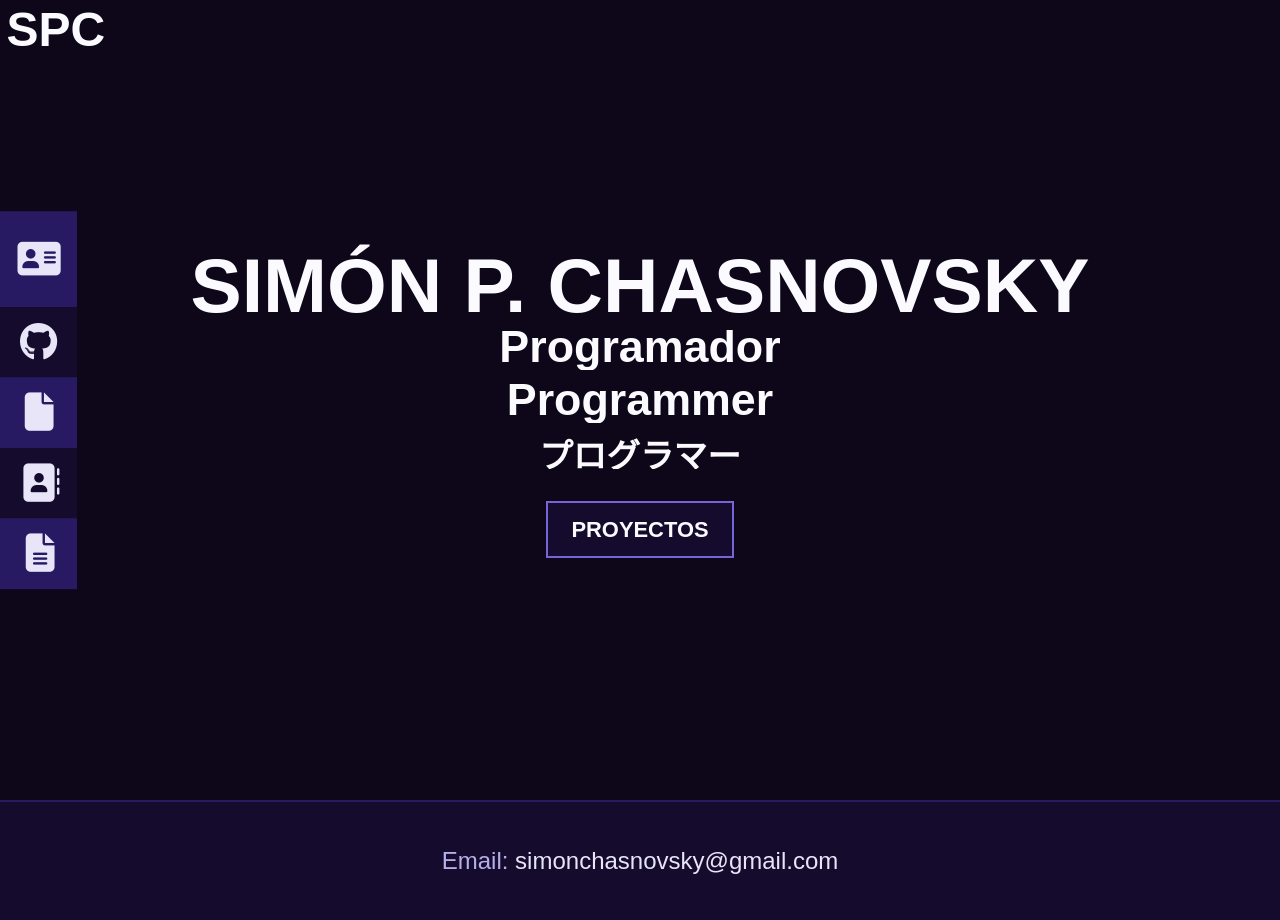
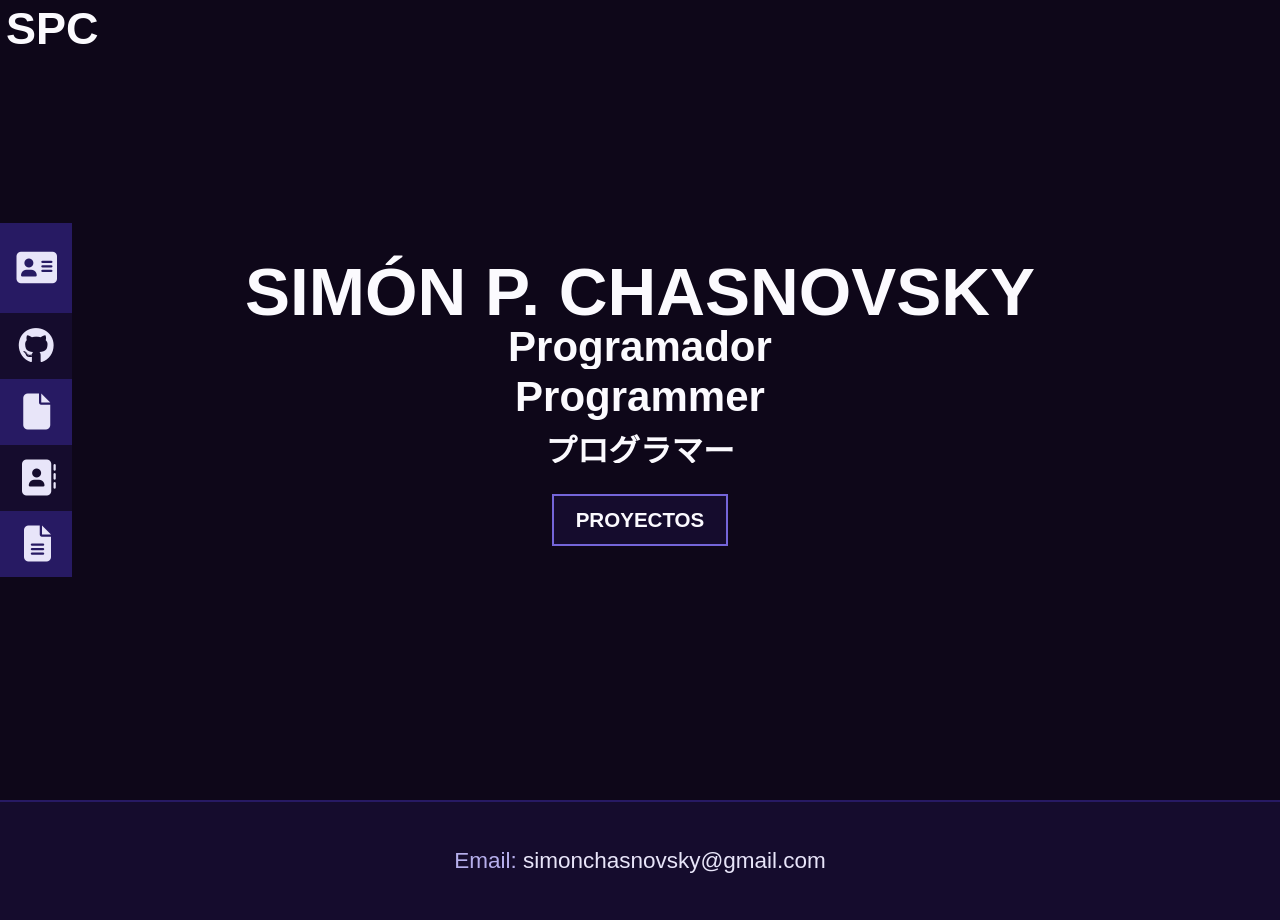
Before and after one commit to SimonARG/simonarg.github.io, a PHP site: page / in a window 1280 px wide. Run offline with PHP 8.4, Linux system fonts and the light colour scheme; some web fonts are replaced.

Commit message:
Made media queries

```diff
--- a/css/index.css
+++ b/css/index.css
@@ -22,6 +22,14 @@
 
 button {
     outline: none;
+}
+
+input,
+textarea,
+button,
+select,
+a {
+    -webkit-tap-highlight-color: transparent;
 }
 
 html, body, div, span, applet, object, iframe,
@@ -91,8 +99,8 @@ body {
 }
 
 .body-container {
-    max-width: 100vw;
-    height: 100vh;
+    min-height: 100vh;
+    height: 100svh;
     background-color: var(--8darkest);
     display: flex;
     justify-content: center;
@@ -106,12 +114,12 @@ body {
 }
 
 .name {
-    font-size: max(6vw, 28px);
     font-weight: 810;
     color: var(--1brightest);
     user-select: none;
     background-color: var(--8darkest);
     padding-top: .3rem;
+    white-space: nowrap;
 }
 
 .ani-name:hover {
@@ -242,13 +250,9 @@ body {
     position: fixed;
     display: flex;
     align-items: center;
-    margin-left: -8.2rem;
-    top: 50%;
-    transform: translate(0, -50%);
 }
 
 .left-bar ul li a {
-    width: 13rem;
     display: flex;
     align-items: center;
     justify-content: flex-end;
@@ -258,13 +262,11 @@ body {
 
 .left-bar ul li a span {
     font-size: 2rem;
-    text-align: right;
     user-select: none
 }
 
 .left-bar ul li a i {
     font-size: 2.4rem;
-    margin-left: 1.9rem;
 }
 
 .left-bar li {
@@ -277,26 +279,6 @@ body {
     transition: transform 0.45s cubic-bezier(0.175, 0.885, 0.32, 1.275);
 }
 
-.left-bar li:hover {
-    transform: translateX(45%);
-}
-
-.left-bar-cv i {
-    margin-right: .45rem;
-}
-
-.left-bar-github i {
-    margin-right: 0.23rem;
-}
-
-.left-bar-socials i {
-    margin-right: .09rem;
-}
-
-.left-bar-blog i {
-    margin-right: .4rem;
-}
-
 .left-bar-about {
     cursor: pointer;
 }
@@ -305,17 +287,8 @@ body {
     cursor: pointer;
 }
 
-.holder {
-    position: fixed;
-    top: 30%;
-    left: 50%;
-    transform: translate(-50%, -30%);
-}
-
 .about-container {
     background-color: var(--7);
-    height: auto;
-    width: 60vw;
     color: var(--2);
     font-size: 1.6rem;
     padding: 0 2rem 3.4rem 2rem;
@@ -373,7 +346,6 @@ body {
 .socials-grid {
     display: grid;
     gap: 1em;
-    grid-template-columns: 1fr 1fr;
     justify-content: space-around;
     padding-right: 1rem;
 }
@@ -448,29 +420,256 @@ body {
     text-shadow: 0 0 8px var(--3);
 }
 
-@media only screen and (min-width: 2400px)
-{
-    html {
-        font-size: 30px;
+@media only screen and (max-width: 600px) {
+    :root {
+        font-size: 12px;
+    }
+    .left-bar {
+        position: fixed;
+        display: flex;
+        align-items: center;
+        top: 0;
+        margin-top: -6rem;
+    }
+    .left-bar ul {
+        display: flex;
+    }
+    .left-bar ul li a {
+        min-width: 20vw;
+        width: 20svw;
+        flex-direction: column;
+    }
+    .left-bar ul li a span {
+        text-align: center;
+        white-space: nowrap;
+        margin-bottom: 2rem;
+        margin-top: 2rem;
+    }
+    .left-bar li:hover {
+        transform: translateY(45%);
+    }
+    .logo {
+        margin-top: 4rem;
+    }
+    .name {
+        font-size: 3rem;
+    }
+    .holder {
+        position: fixed;
+        top: 50%;
+        left: 50%;
+        transform: translate(-50%, -50%);
+    }
+    .socials-grid {
+        grid-template-columns: 1fr;
+    }
+    .about-container {
+        min-width: 95vw;
+        width: 95svw;
+        height: auto;
     }
 }
 
-@media only screen and (min-width: 768px) and (max-width: 1440px)
-{
-    html {
-        font-size: 16px;
+@media only screen and (min-width: 600px) {
+    :root {
+        font-size: 13px;
+    }
+    .left-bar {
+        margin-left: -8.2rem;
+        top: 50%;
+        transform: translate(0, -50%);
+    }
+    .left-bar ul li a {
+        width: 13rem;
+    }
+    .left-bar ul li a span {
+        text-align: right;
+    }
+    .left-bar ul li a i {
+        margin-left: 1.9rem;
+    }
+    .left-bar li:hover {
+        transform: translateX(45%);
+    }
+    .left-bar-cv i {
+        margin-right: .45rem;
+    }
+    .left-bar-github i {
+        margin-right: 0.23rem;
+    }
+    .left-bar-socials i {
+        margin-right: .09rem;
+    }
+    .left-bar-blog i {
+        margin-right: .4rem;
+    }
+    .name {
+        font-size: 4.5rem;
+    }
+    .holder {
+        position: fixed;
+        top: 30%;
+        left: 50%;
+        transform: translate(-50%, -30%);
+    }
+    .socials-grid {
+        grid-template-columns: 1fr 1fr;
+    }
+    .about-container {
+        height: auto;
+        width: 60vw;
     }
 }
 
-@media only screen and (max-width: 1110px)
-{
-    html {
+@media only screen and (min-width: 768px) {
+    :root {
         font-size: 14px;
+    }
+    .left-bar {
+        margin-left: -8.2rem;
+        top: 50%;
+        transform: translate(0, -50%);
+    }
+    .left-bar ul li a {
+        width: 13rem;
+    }
+    .left-bar ul li a span {
+        text-align: right;
+    }
+    .left-bar ul li a i {
+        margin-left: 1.9rem;
+    }
+    .left-bar li:hover {
+        transform: translateX(45%);
+    }
+    .left-bar-cv i {
+        margin-right: .45rem;
+    }
+    .left-bar-github i {
+        margin-right: 0.23rem;
+    }
+    .left-bar-socials i {
+        margin-right: .09rem;
+    }
+    .left-bar-blog i {
+        margin-right: .4rem;
+    }
+    .name {
+        font-size: 4.5rem;
+    }
+    .holder {
+        position: fixed;
+        top: 30%;
+        left: 50%;
+        transform: translate(-50%, -30%);
+    }
+    .socials-grid {
+        grid-template-columns: 1fr 1fr;
+    }
+    .about-container {
+        height: auto;
+        width: 60vw;
     }
 }
 
-@media only screen and (max-width: 560px) {
-    html {
-        font-size: 10px;
+@media only screen and (min-width: 1158px) {
+    :root {
+        font-size: 15px;
+    }
+    .left-bar {
+        margin-left: -8.2rem;
+        top: 50%;
+        transform: translate(0, -50%);
+    }
+    .left-bar ul li a {
+        width: 13rem;
+    }
+    .left-bar ul li a span {
+        text-align: right;
+    }
+    .left-bar ul li a i {
+        margin-left: 1.9rem;
+    }
+    .left-bar li:hover {
+        transform: translateX(45%);
+    }
+    .left-bar-cv i {
+        margin-right: .45rem;
+    }
+    .left-bar-github i {
+        margin-right: 0.23rem;
+    }
+    .left-bar-socials i {
+        margin-right: .09rem;
+    }
+    .left-bar-blog i {
+        margin-right: .4rem;
+    }
+    .name {
+        font-size: 4.5rem;
+    }
+    .holder {
+        position: fixed;
+        top: 30%;
+        left: 50%;
+        transform: translate(-50%, -30%);
+    }
+    .socials-grid {
+        grid-template-columns: 1fr 1fr;
+    }
+    .about-container {
+        height: auto;
+        width: 60vw;
     }
 }
+
+@media only screen and (min-width: 1303px) {
+    :root {
+        font-size: 17px;
+    }
+    .left-bar {
+        margin-left: -8.2rem;
+        top: 50%;
+        transform: translate(0, -50%);
+    }
+    .left-bar ul li a {
+        width: 13rem;
+    }
+    .left-bar ul li a span {
+        text-align: right;
+    }
+    .left-bar ul li a i {
+        margin-left: 1.9rem;
+    }
+    .left-bar li:hover {
+        transform: translateX(45%);
+    }
+    .left-bar-cv i {
+        margin-right: .45rem;
+    }
+    .left-bar-github i {
+        margin-right: 0.23rem;
+    }
+    .left-bar-socials i {
+        margin-right: .09rem;
+    }
+    .left-bar-blog i {
+        margin-right: .4rem;
+    }
+    .name {
+        font-size: 4.5rem;
+    }
+    .holder {
+        position: fixed;
+        top: 30%;
+        left: 50%;
+        transform: translate(-50%, -30%);
+    }
+    .socials-grid {
+        grid-template-columns: 1fr 1fr;
+    }
+    .about-container {
+        height: auto;
+        width: 60vw;
+    }
+}
```
